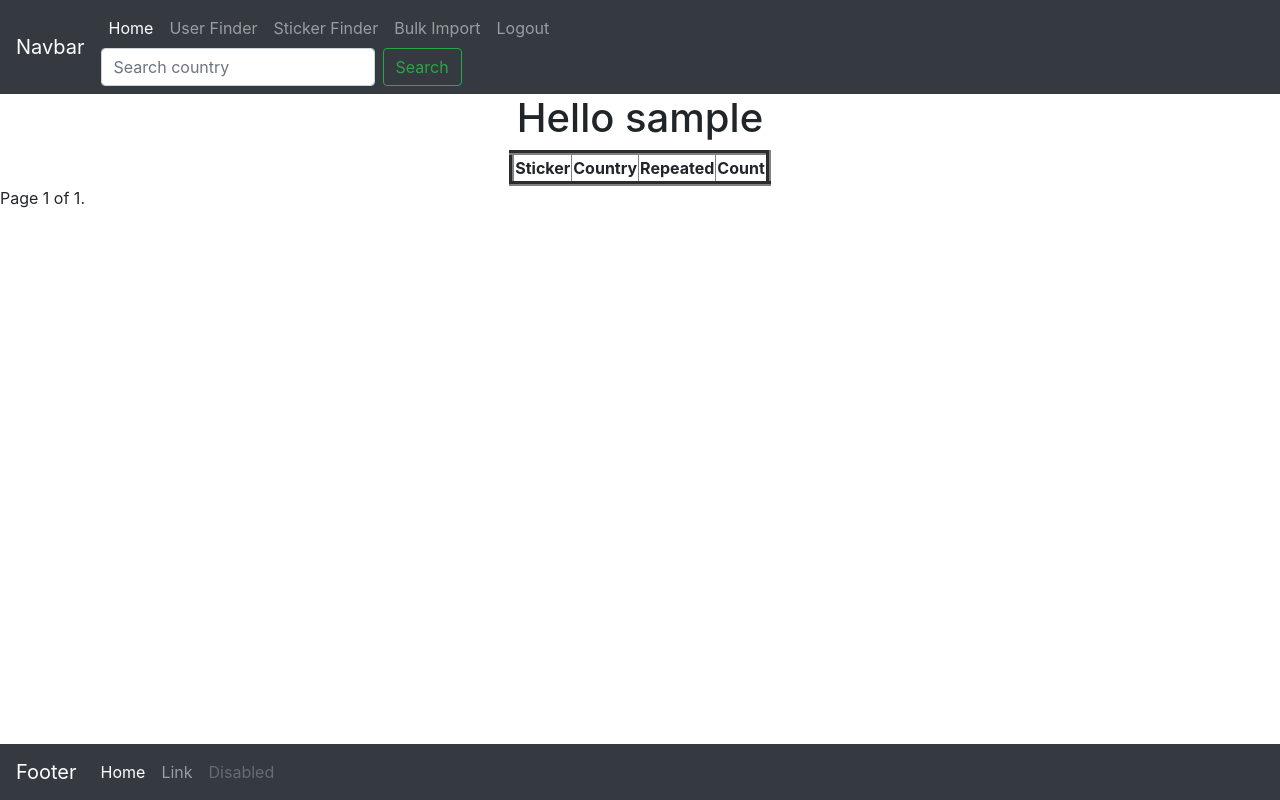
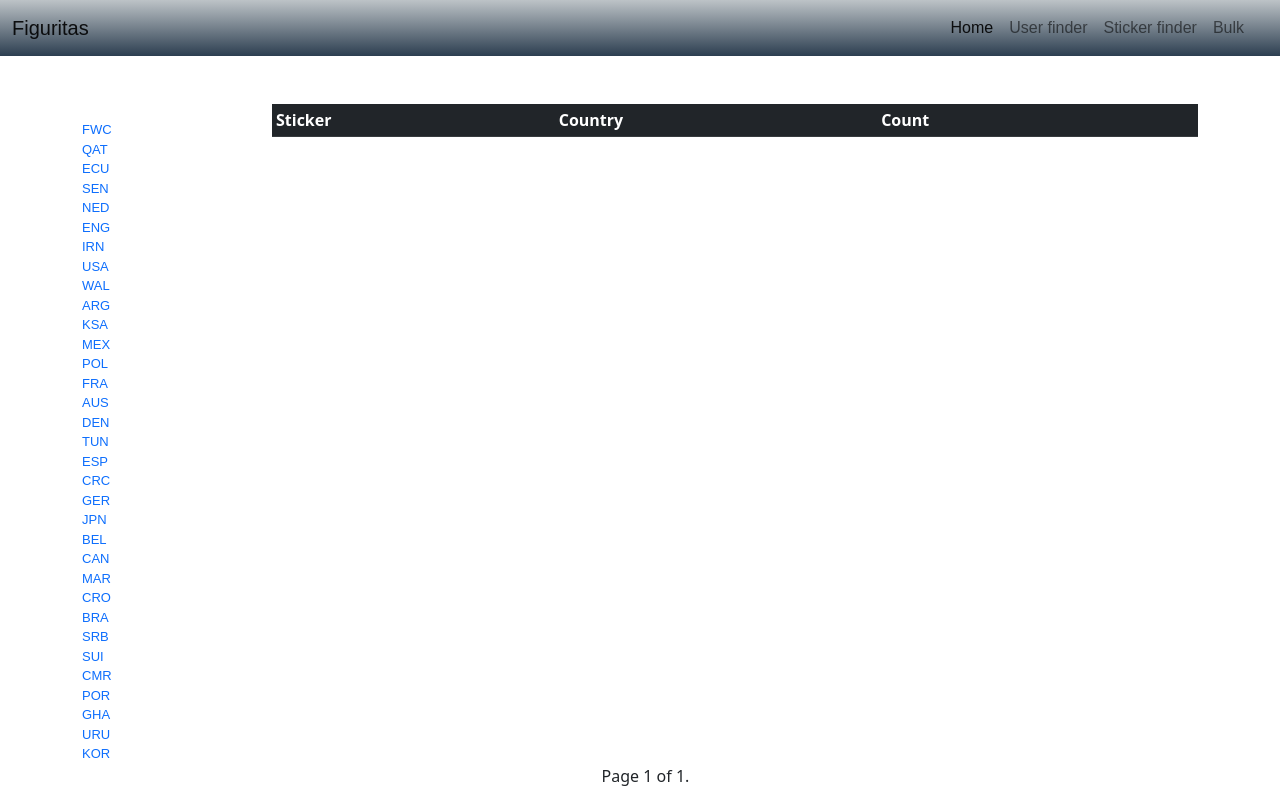
Before and after one commit to JHerlein/tracker-figuritas, a Django app: page / in a window 1280 px wide. Run offline with Django 4.2, Linux system fonts and the light colour scheme; the visitor is signed in with stand-in values (Sample User, id 1); data comes from the database, SQL or seed files in the repository; lists and menus that the app fills with data are empty.

Commit message:
change in style

```diff
--- a/base/templates/base/base.html
+++ b/base/templates/base/base.html
@@ -4,21 +4,21 @@
     <meta charset="UTF-8">
     <meta http-equiv="X-UA-Compatible" content="IE=edge">
     <meta name="viewport" content="width=device-width, initial-scale=1.0">
-    <link rel="stylesheet" href="https://cdn.jsdelivr.net/npm/bootstrap@4.4.1/dist/css/bootstrap.min.css" integrity="sha384-Vkoo8x4CGsO3+Hhxv8T/Q5PaXtkKtu6ug5TOeNV6gBiFeWPGFN9MuhOf23Q9Ifjh" crossorigin="anonymous">
+    <link href="https://cdn.jsdelivr.net/npm/bootstrap@5.2.1/dist/css/bootstrap.min.css" rel="stylesheet" integrity="sha384-iYQeCzEYFbKjA/T2uDLTpkwGzCiq6soy8tYaI1GyVh/UjpbCx/TYkiZhlZB6+fzT" crossorigin="anonymous">
     <title>Home page</title>
     {% load static %}
     <link rel="stylesheet" type="text/css" href="{% static '/css/main.css' %}">
     <script src="{% static '/js/main.js' %}"></script>
+
+
 </head>
 <body>
     {% include 'base/navbar.html' %}
-        <center>
-        {% block content %}
 
-        {% endblock %}
-        </center>
+    {% block content %}
 
-    {% include 'base/footer.html' %}
+    {% endblock %}
 
+    <script src="https://cdn.jsdelivr.net/npm/bootstrap@5.2.1/dist/js/bootstrap.bundle.min.js" integrity="sha384-u1OknCvxWvY5kfmNBILK2hRnQC3Pr17a+RTT6rIHI7NnikvbZlHgTPOOmMi466C8" crossorigin="anonymous"></script>
 </body>
 </html>
--- a/base/templates/base/exchange.html
+++ b/base/templates/base/exchange.html
@@ -12,6 +12,8 @@
 
 {% endfor %}
 
+<!-- <div><a href="{% url 'exchangerequest' user2 %}">Create exchange request</a></div> -->
+
 <button onclick="createExchangeMessage()">Create exchange message</button>
 <div class="text-message">
 
--- a/base/templates/base/home.html
+++ b/base/templates/base/home.html
@@ -2,24 +2,32 @@
 
 {% block content %}
 
-<h1>Hello {{request.user}}</h1><span>
-
-<center>
-    <table border = "5">
-
+<div class="container col-12">
+    <div class="row" >
+        <div class="col-2 filter-list mt-lg-5 pt-3 mt-1">
+            {% for country1 in countries1 %}
+                <a href="http://localhost:8080/?search_sticker={{country1}}"><li>{{country1}}</li></a>
+            {% endfor %}
+            {% for country2 in countries2 %}
+                <a href="http://localhost:8080/?search_sticker={{country2}}"><li>{{country2}}</li></a>
+            {% endfor %}
+        </div>
+        <div class="col-10">
+            <table class="table table-dark table-hover table-sm mt-lg-5 mt-2">
+                <thead>
                     <tr>
                         <th>Sticker</th>
                         <th>Country</th>
-            <th>Repeated</th>
                         <th>Count</th>
+                        <th></th>
+                        <th></th>
                     </tr>
-
+                </thead>
+                <tbody>
                     {% for user_sticker in page_obj %}
-
                     <tr>
                         <td>{{user_sticker.id_complete}}</td>
                         <td>{{user_sticker.country}}</td>
-            <td>{{user_sticker.repeated}}</td>
                         <td>{{user_sticker.count}}</td>
                         <td><a href="{% url 'addSticker' user_sticker.id_complete user_sticker.username %}" id='btn-add'>+1</a></td>
                         <td><a href="{% url 'subSticker' user_sticker.id_complete user_sticker.username %}" id='btn-sub'>-1</a></td>
@@ -27,7 +35,12 @@
 
                     {% endfor %}
 
+                </tbody>
             </table>
+        </div>
+
+    </div>
+</div>
 
 <div class="pagination">
     <span class="step-links">
@@ -47,7 +60,6 @@
     </span>
 </div>
 
-</center>
 
 
 
--- a/base/templates/base/navbar.html
+++ b/base/templates/base/navbar.html
@@ -1,33 +1,46 @@
-<nav class="navbar navbar-expand-lg navbar navbar-dark bg-dark">
-    <a class="navbar-brand" href="#">Navbar</a>
-    <button class="navbar-toggler" type="button" data-toggle="collapse" data-target="#navbarTogglerDemo02" aria-controls="navbarTogglerDemo02" aria-expanded="false" aria-label="Toggle navigation">
+<!-- <header>
+  <nav>
+    <ul class="nav__links">
+      <li><a href="{% url 'home' %}">Home</a></li>
+      <li><a href="{% url 'userfinder' %}">User finder</a></li>
+      <li><a href="{% url 'stickerfinder' %}">Sticker finder</a></li>
+      <li><a href="{% url 'bulk' %}">Bulk import</a></li>
+    </ul>
+  </nav>
+  {% load static %}
+  <div class="profile-div">
+    <a href="" class="cta"><img src="{% static '/img/user.png' %}" alt=""> {{request.user}}</a>
+    <a href="{% url 'logout' %}" class="cta"><img src="{% static '/img/logout.png' %}" alt=""></a>
+  </div>
+</header> -->
+
+<nav class="navbar navbar-expand-lg bg-light">
+  <div class="container-fluid">
+    <a class="navbar-brand" href="#">Figuritas</a>
+    <button class="navbar-toggler" type="button" data-bs-toggle="offcanvas" data-bs-target="#offcanvasNavbar" aria-controls="offcanvasNavbar">
       <span class="navbar-toggler-icon"></span>
     </button>
-
-    <div>
-      <ul class="navbar-nav mr-auto mt-2 mt-lg-0">
-        <li class="nav-item active">
-          <a class="nav-link" href="{% url 'home' %}">Home <span class="sr-only">(current)</span></a>
+    <div class="offcanvas offcanvas-end" tabindex="-1" id="offcanvasNavbar" aria-labelledby="offcanvasNavbarLabel">
+      <div class="offcanvas-header">
+        <h5 class="offcanvas-title" id="offcanvasNavbarLabel">Figuritas</h5>
+        <button type="button" class="btn-close" data-bs-dismiss="offcanvas" aria-label="Close"></button>
+      </div>
+      <div class="offcanvas-body">
+        <ul class="navbar-nav justify-content-end flex-grow-1 pe-3">
+          <li class="nav-item">
+            <a class="nav-link active" aria-current="page" href="{% url 'home' %}">Home</a>
           </li>
           <li class="nav-item">
-          <a class="nav-link" href="{% url 'userfinder' %}">User Finder</a>
+            <a class="nav-link" href="{% url 'userfinder' %}">User finder</a>
           </li>
           <li class="nav-item">
-          <a class="nav-link" href="{% url 'stickerfinder' %}">Sticker Finder</a>
+            <a class="nav-link" href="{% url 'stickerfinder' %}">Sticker finder</a>
           </li>
           <li class="nav-item">
-          <a class="nav-link" href="{% url 'bulk' %}">Bulk Import</a>
+            <a class="nav-link" href="{% url 'bulk' %}">Bulk</a>
           </li>
-        <li class="nav-item">
-          <a class="nav-link" href="{% url 'logout' %}">Logout</a>
-        </li>
-
         </ul>
-      <form class="form-inline my-2 my-lg-0" method="GET">
-        {% csrf_token %}
-        <input class="form-control mr-sm-2" type="search" placeholder="Search country" name = "search_sticker">
-        <button class="btn btn-outline-success my-2 my-sm-0" type="submit">Search</button>
-      </form>
       </div>
-
+    </div>
+  </div>
 </nav>
--- a/base/urls.py
+++ b/base/urls.py
@@ -13,6 +13,8 @@ urlpatterns = [
     path('profile/<str:username>', views.userPublicProfile, name = 'userPublicProfile'),
     path('exchange/<str:username>', views.getExchangeStickers, name = 'exchange'),
     path('stickerfinder/', views.getSticker, name = 'stickerfinder'),
-    path('bulkimport/', views.importBulk, name = 'bulk')
+    path('bulkimport/', views.importBulk, name = 'bulk'),
+    path('exchangerequest/<str:username>', views.exchangeRequest, name = 'exchangerequest'),
+    path('lobby/', views.lobbyChat, name='lobby')
 
 ]
--- a/base/views.py
+++ b/base/views.py
@@ -17,6 +17,13 @@ import time
 # Create your views here.
 @login_required(login_url='login')
 def home(request):
+    countries1 = [
+    'FWC','QAT','ECU','SEN','NED','ENG','IRN','USA','WAL','ARG','KSA','MEX','POL','FRA','AUS','DEN','TUN'
+    ]
+
+    countries2 = [
+    'ESP','CRC','GER','JPN','BEL','CAN','MAR','CRO','BRA','SRB','SUI','CMR','POR','GHA','URU','KOR'
+    ]
     if request.method == "GET":
         #Search view
         try:
@@ -31,7 +38,7 @@ def home(request):
             page_number = request.GET.get('page')
             page_obj = paginator.get_page(page_number)
             request.session['page_number'] = None
-            return render(request,'base/home.html', {'page_obj':page_obj,'user':user})
+            return render(request,'base/home.html', {'page_obj':page_obj, 'user':user, 'countries1':countries1, 'countries2':countries2})
         #Default view
         except:
             user = User.objects.get(username=request.user)
@@ -42,7 +49,7 @@ def home(request):
             if page_number is None:
                 page_number = '1'
             request.session['page_number'] = page_number
-            return render(request,'base/home.html', {'page_obj':page_obj, 'user':user})
+            return render(request,'base/home.html', {'page_obj':page_obj, 'user':user, 'countries1':countries1, 'countries2':countries2})
 
 @login_required(login_url='login')
 def addSticker(request, pk, username):
@@ -163,7 +170,6 @@ def userPublicProfile(request, username):
 def getExchangeStickers(request, username):
     user1 = User.objects.get(username=request.user)
     user_stickers1 = UserStickers.objects.filter(username=user1.id,count__exact=0).values('id_complete')
-    print(user_stickers1)
     user2 = User.objects.get(username=username)
     user_stickers2 = UserStickers.objects.filter(username=user2.id, count__gte=2, id_complete__in = user_stickers1)
     context = {'user_stickers2':user_stickers2,'user2':user2}
@@ -240,3 +246,14 @@ def importBulk(request):
         return redirect('bulk')
 
     return render(request,'base/bulk_import.html',{})
+
+def exchangeRequest(request,username):
+    user1 = User.objects.get(username=request.user)
+    user_stickers1 = UserStickers.objects.filter(username=user1.id,count__exact=0).values('id_complete')
+    user2 = User.objects.get(username=username)
+    user_stickers2 = UserStickers.objects.filter(username=user2.id, count__gte=2, id_complete__in = user_stickers1)
+    context = {'user_stickers2':user_stickers2,'user2':user2}
+    return render(request, 'base/exchange_request.html', context)
+
+def lobbyChat(request):
+    return render(request, 'base/lobby.html')
--- a/static/css/main.css
+++ b/static/css/main.css
@@ -1,7 +1,6 @@
 body{
     min-height: 100vh;
-    display: flex;
-    flex-direction: column;
+
 }
 
 footer{
@@ -11,3 +10,141 @@ footer{
 #span-name{
     color: white;
 }
+
+
+
+.table-home{
+    margin-top: 100px;
+    margin-left: 50%    ;
+    margin-right: auto;
+    margin-bottom: auto;
+}
+
+.pagination{
+    margin-left: 47%;
+}
+
+.country-filter{
+    background-color: #9f8675;
+    margin: 0px 10px;
+    list-style: none;
+
+}
+
+.filter-panel {
+    width: 5%;
+    float: left
+}
+
+.table-panel {
+    width: 95%;
+    float: right
+}
+
+table {
+    background: #bdc3c7;  /* fallback for old browsers */
+    background: -webkit-linear-gradient(to top, #2c3e50, #bdc3c7);  /* Chrome 10-25, Safari 5.1-6 */
+    background: linear-gradient(to top, #2c3e50, #bdc3c7); /* W3C, IE 10+/ Edge, Firefox 16+, Chrome 26+, Opera 12+, Safari 7+ */
+
+}
+
+@import url('https://fonts.googleapis.com/css2?family=Montserrat:wght@500&family=Nunito:wght@200&display=swap');
+
+* {
+    box-sizing: border-box;
+    margin: 0;
+    padding: 0;
+}
+
+ul{
+    margin-bottom: 0;
+}
+
+li, a, button {
+    font-family: "Monserrant", sans-serif;
+    font-weight: 500;
+    font-size: 16px;
+    text-decoration: none;
+}
+
+
+
+header {
+    display: flex;
+    justify-content: space-between;
+    align-items: center;
+    padding-right: 20px;
+    background-color: #545557;
+    height: 50px;
+}
+
+.nav__links {
+    list-style: none;
+
+}
+
+.nav__links li {
+    display: inline-block;
+    padding: 0px 20px;
+}
+
+.nav__links li a {
+    transition: all 0.3s ease 0s;
+    color: #edf0f1;
+
+}
+
+.nav__links li a:hover {
+    color: #0088a9;
+
+}
+
+button {
+    padding: 9px 25px;
+    background-color: rgba(0,136,169,1);
+    border: none;
+    border-radius: 50px;
+    cursor: pointer;
+    transition: all 0.3s ease 0s;
+}
+
+button:hover {
+    background-color: rgba(0,136,169,0.8);
+}
+
+.profile-div {
+    text-decoration: none
+}
+
+.profile-div:hover {
+    text-decoration: none
+}
+
+.user_card {
+    width: 350px;
+    margin-top: auto;
+    margin-bottom: auto;
+    background: #74cfbf;
+    position: relative;
+    display: flex;
+    justify-content: center;
+    flex-direction: column;
+    padding: 10px;
+    box-shadow: 0 4px 8px 0 rgba(0, 0, 0, 0.2), 0 6px 20px 0 rgba(0, 0, 0, 0.19);
+    -webkit-box-shadow: 0 4px 8px 0 rgba(0, 0, 0, 0.2), 0 6px 20px 0 rgba(0, 0, 0, 0.19);
+    -moz-box-shadow: 0 4px 8px 0 rgba(0, 0, 0, 0.2), 0 6px 20px 0 rgba(0, 0, 0, 0.19);
+    border-radius: 5px;
+
+}
+
+.filter-list li {
+    font-size: small;
+    list-style: none;
+}
+
+nav{
+    background: #bdc3c7;  /* fallback for old browsers */
+    background: -webkit-linear-gradient(to top, #2c3e50, #bdc3c7);  /* Chrome 10-25, Safari 5.1-6 */
+    background: linear-gradient(to top, #2c3e50, #bdc3c7); /* W3C, IE 10+/ Edge, Firefox 16+, Chrome 26+, Opera 12+, Safari 7+ */
+
+}
--- a/static/js/main.js
+++ b/static/js/main.js
@@ -19,5 +19,4 @@ function createExchangeMessage() {
         divText[0].append(textToAdd)
     }
 
-
 }
```
Also changed, not shown: base/consumers.py (added, +36 -0 lines), base/routing.py (added, +8 -0 lines), base/templates/base/exchange_request.html (added, +15 -0 lines), base/templates/base/home_old_2.html (added, +71 -0 lines), base/templates/base/lobby.html (added, +99 -0 lines), base/templates/base/navbar_old.html (added, +24 -0 lines), figustracker/asgi.py (+11 -1 lines), figustracker/settings.py (+10 -1 lines), static/img/logout.png (added), static/img/user.png (added). Lines whose indentation alone changed are shown as unchanged.
